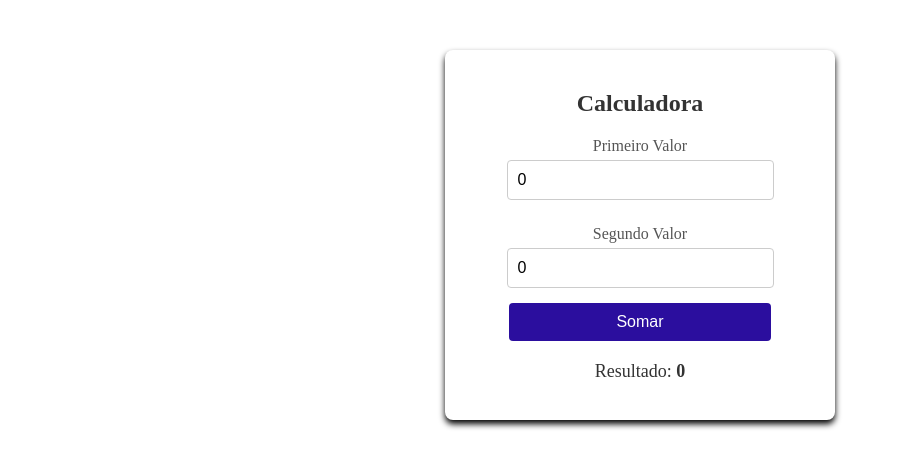
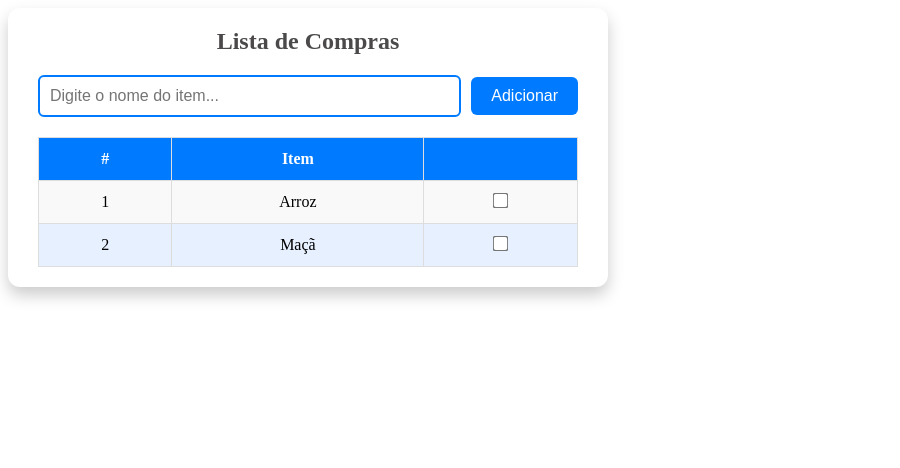
Before and after one commit to henriquejunqueira/curso_angular_19, an Angular app in the folder conceitos-basicos/: page / in a window 1280 px wide. Shown: the top 468 px of the page, without its empty margins (0-900 px from the left). Built offline with nearby package versions, Linux system fonts and the light colour scheme.

Commit message:
Criando uma lista de compras simples

```diff
--- a/conceitos-basicos/src/app/app.component.html
+++ b/conceitos-basicos/src/app/app.component.html
@@ -1,3 +1,4 @@
 <!-- <hello-world></hello-world>
 <app-minhapagina></app-minhapagina> -->
-<app-calculadora></app-calculadora>
+<!-- <app-calculadora></app-calculadora> -->
+<app-lista-compras></app-lista-compras>
--- a/conceitos-basicos/src/app/app.component.ts
+++ b/conceitos-basicos/src/app/app.component.ts
@@ -3,11 +3,13 @@
 // import { MinhapaginaComponent } from './minhapagina/minhapagina.component';
 // import { HelloWorldComponent } from './helloworld/helloworld.component';
 import { CalculadoraComponent } from './calculadora/calculadora.component';
+import { ListaComprasComponent } from './lista-compras/lista-compras.component';
 
 @Component({
   selector: 'app-root',
   // imports: [HelloWorldComponent, MinhapaginaComponent],
-  imports: [CalculadoraComponent],
+  // imports: [CalculadoraComponent],
+  imports: [ListaComprasComponent],
   templateUrl: './app.component.html',
   styleUrl: './app.component.scss',
 })
--- a/conceitos-basicos/src/app/calculadora/calculadora.component.html
+++ b/conceitos-basicos/src/app/calculadora/calculadora.component.html
@@ -1,6 +1,6 @@
 <div class="container">
   <div class="form-box">
-    <form #frm="ngForm">
+    <form #frm="ngForm" (ngSubmit)="calcularResultado()">
       <h2>Calculadora</h2>
       <label>Primeiro Valor</label>
       <input
@@ -16,12 +16,24 @@
         id="segundoValor"
         [(ngModel)]="segundoValor"
       />
-      <button type="button" (click)="calcularResultado()">Somar</button>
+      <!-- <button type="button" (click)="calcularResultado()">Somar</button> -->
+      <button type="submit">Somar</button>
     </form>
+
+    <div class="result-display" *ngIf="resultado">
+      <p>Seu resultado está abaixo:</p>
+    </div>
+
+    @if(resultado){
     <div class="result-display">
       <p>
         Resultado: <span id="result">{{ resultado }}</span>
       </p>
     </div>
+    } @else{
+    <div class="result-display">
+      <p>Seu resultado aparecerá aqui.</p>
+    </div>
+    }
   </div>
 </div>
--- a/conceitos-basicos/src/app/calculadora/calculadora.component.ts
+++ b/conceitos-basicos/src/app/calculadora/calculadora.component.ts
@@ -1,9 +1,10 @@
+import { CommonModule } from '@angular/common';
 import { Component } from '@angular/core';
 import { FormsModule } from '@angular/forms';
 
 @Component({
   selector: 'app-calculadora',
-  imports: [FormsModule],
+  imports: [FormsModule, CommonModule],
   templateUrl: './calculadora.component.html',
   styleUrl: './calculadora.component.scss',
 })
--- /dev/null
+++ b/conceitos-basicos/src/app/lista-compras/lista-compras.component.html
@@ -0,0 +1,34 @@
+<div class="container">
+  <h1>Lista de Compras</h1>
+  <form class="add-item-form" #frm="ngForm" (ngSubmit)="adicionarItem()">
+    <input
+      type="text"
+      id="item"
+      name="item"
+      [(ngModel)]="item"
+      placeholder="Digite o nome do item..."
+    />
+    <button type="submit">Adicionar</button>
+  </form>
+  <table>
+    <thead>
+      <tr>
+        <th>#</th>
+        <th>Item</th>
+        <th></th>
+      </tr>
+    </thead>
+    <tbody>
+      <tr>
+        <td>1</td>
+        <td>Arroz</td>
+        <td><input type="checkbox" /></td>
+      </tr>
+      <tr>
+        <td>2</td>
+        <td>Maçã</td>
+        <td><input type="checkbox" /></td>
+      </tr>
+    </tbody>
+  </table>
+</div>
--- /dev/null
+++ b/conceitos-basicos/src/app/lista-compras/lista-compras.component.scss
@@ -0,0 +1,88 @@
+* {
+  margin: 0;
+  padding: 0;
+  box-sizing: border-box;
+}
+
+.container {
+  background: #fff;
+  border-radius: 12px;
+  box-shadow: 0 8px 16px #ccc;
+  padding: 20px 30px;
+  text-align: center;
+  width: 90%;
+  max-width: 600px;
+}
+
+h1 {
+  font-size: 24px;
+  margin-bottom: 20px;
+  color: #4b4949;
+}
+
+.add-item-form {
+  display: flex;
+  justify-content: center;
+  align-items: center;
+  gap: 10px;
+  margin-bottom: 20px;
+}
+
+input {
+  flex: 1;
+  padding: 10px;
+  border: 2px solid #007bff;
+  border-radius: 6px;
+  font-size: 16px;
+}
+
+input:focus {
+  outline: none;
+  border-color: #0056b3;
+}
+
+button {
+  padding: 10px 20px;
+  border: none;
+  border-radius: 6px;
+  background: #007bff;
+  color: #fff;
+  font-size: 16px;
+  cursor: pointer;
+  transition: background 0.3s;
+}
+
+button:hover {
+  background: #0056b3;
+}
+
+table {
+  width: 100%;
+  border-collapse: collapse;
+  margin-top: 10px;
+}
+
+thead tr {
+  background: #007bff;
+  color: #fff;
+}
+
+th,
+td {
+  padding: 12px;
+  text-align: center;
+  border: 1px solid #ddd;
+}
+
+tr:nth-child(odd) {
+  background-color: #f9f9f9;
+}
+
+tr:nth-child(even) {
+  background-color: #e6f0ff;
+}
+
+input[type="checkbox"] {
+  transform: scale(1.2);
+  cursor: pointer;
+}
--- /dev/null
+++ b/conceitos-basicos/src/app/lista-compras/lista-compras.component.ts
@@ -0,0 +1,17 @@
+import { Component } from '@angular/core';
+import { FormsModule } from '@angular/forms';
+
+@Component({
+  selector: 'app-lista-compras',
+  imports: [FormsModule],
+  templateUrl: './lista-compras.component.html',
+  styleUrl: './lista-compras.component.scss',
+})
+export class ListaComprasComponent {
+  item: string = '';
+
+  adicionarItem() {
+    console.log('Item recebido: ', this.item);
+    this.item = '';
+  }
+}
```
Also changed, not shown: 1 other file (tests, documents, lock files or other folders).
